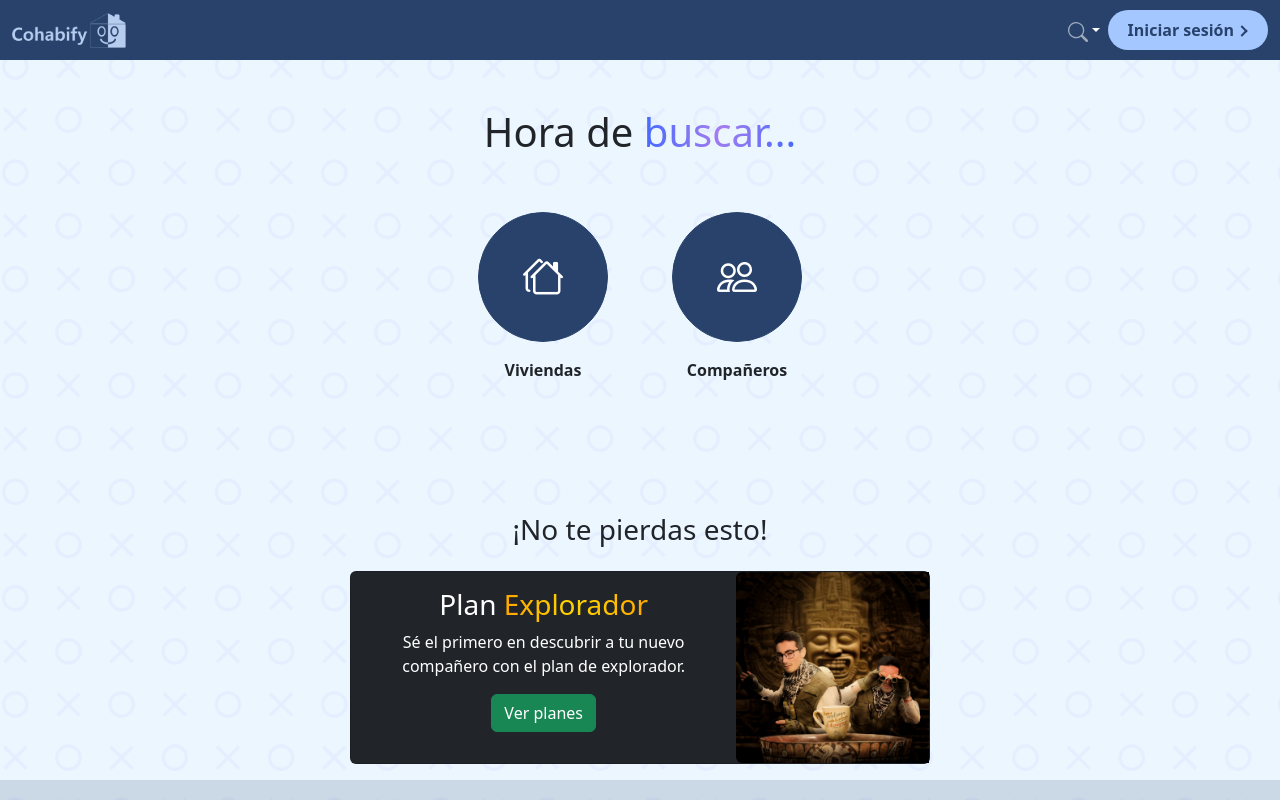
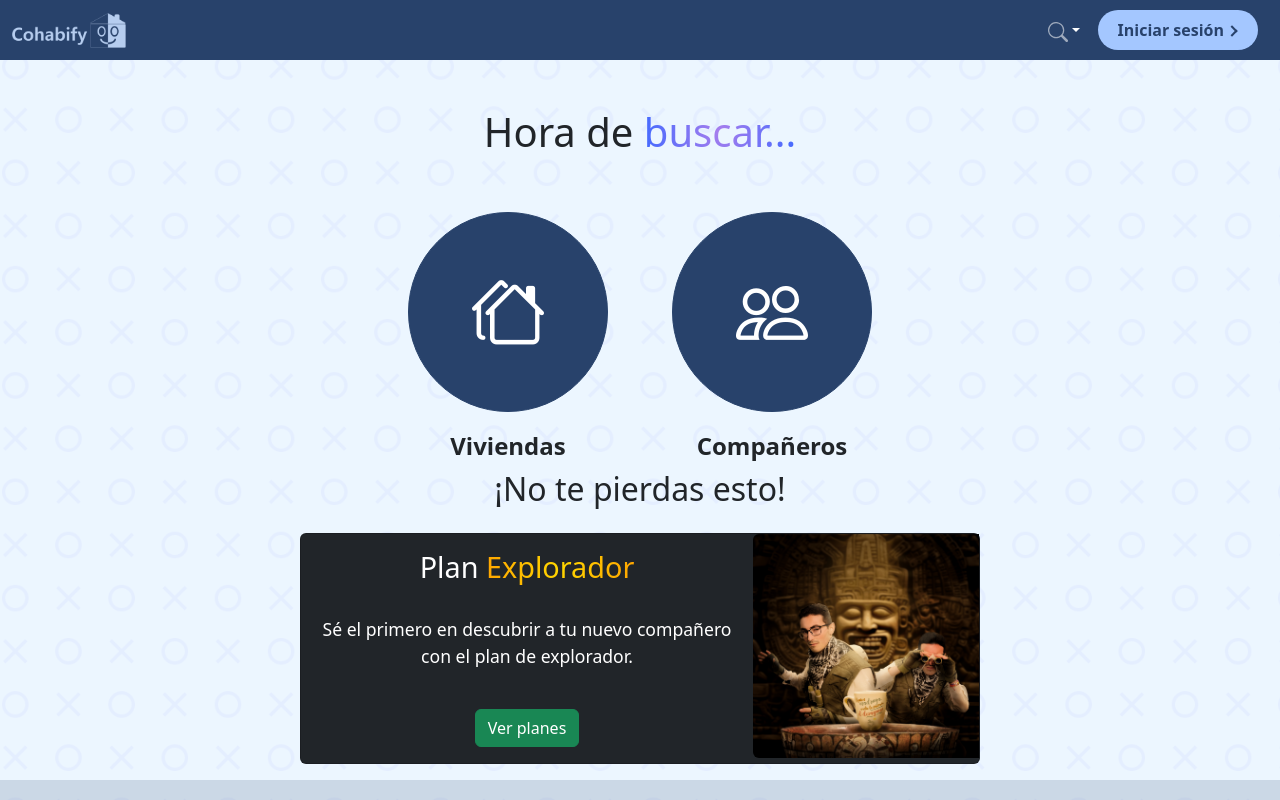
Before and after one commit to Cohabify-ISPP/Cohabify, a Vue app in the folder frontend/: page / in a window 1280 px wide. Shown: the top 800 px of the page. Built offline with nearby package versions, Linux system fonts and the light colour scheme; no server answers.

Commit message:
feat: Mejorado estilo de pantalla principal
Co-Authored-By: Marina Calero <73230580+marcallop7@users.noreply.github.com>

```diff
--- a/frontend/src/components/Main.vue
+++ b/frontend/src/components/Main.vue
@@ -15,33 +15,34 @@ const currentUser = computed(() => store.state.user);
   </div>
   <div class="d-flex flex-row justify-content-center align-items-center">
     <div class="d-flex flex-column align-items-center" style="padding-right: 2rem;">
-        <button class="btn-primary btn-circle btn-xl" @click="$router.push('/advertisements/houses')">
-          <i class="bi bi-houses h1"></i>
+      <button class="btn-primary btn-circle btn-xl" style="width: 200px; height: 200px; font-size: 36px; border-radius: 50%;" @click="$router.push('/advertisements/houses')">
+        <i class="bi bi-houses h1" style="font-size: 2em"></i>
       </button>
-        <b class="mt-3">Viviendas</b>
+      <b class="mt-3" style="font-size: 1.5em">Viviendas</b>
     </div>
     <div class="d-flex flex-column align-items-center" style="padding-left: 2rem;">
-        <button class="btn-primary btn-circle btn-xl" @click="$router.push('/advertisements/users')">
-          <i class="bi bi-people h1"></i>
+      <button class="btn-primary btn-circle btn-xl" style="width: 200px; height: 200px; font-size: 36px; border-radius: 50%;" @click="$router.push('/advertisements/users')">
+        <i class="bi bi-people h1" style="font-size: 2em"></i>
       </button>
-        <b class="mt-3">Compañeros</b>
+      <b class="mt-3" style="font-size: 1.5em">Compañeros</b>
     </div>
   </div>
     <div class="mb-auto">
       <!-- meter aquí relleno para que no quede tan vacío-->
     </div>
     <div class="justify-content-start mt-6 mb-3">
-      <h3>¡No te pierdas esto!</h3>
+      <h3 style="font-size: 2em">¡No te pierdas esto!</h3>
     </div>
     <div class="d-flex align-items-end justify-content-center">
-      <div class="card mb-3 bg-dark" style="max-width: 580px;">
+      <div class="card mb-3 bg-dark" style="max-width: 680px;">
         <div class="row g-0">
-          <div class="col-md-8">
+          <div class="col-md-8 ">
             <div class="card-body">
-              <h3 class="card-title text-white">Plan <span class="gradient-text">Explorador</span></h3>
-              <p class="card-text text-white">Sé el primero en descubrir a tu nuevo compañero con el plan de explorador.</p>
-
-              <a class="btn btn-success" href="/plan" v-if="currentUser.username">Ver planes</a>
+              <h3 class="card-title text-white" style="font-size: 1.8em">Plan <span class="gradient-text">Explorador</span></h3>
+              <br>
+              <p class="card-text text-white" style="font-size: 1.1em;">Sé el primero en descubrir a tu nuevo compañero con el plan de explorador.</p>
+              <br>
+              <a class="btn btn-success" href="/plan" v-if="currentUser.username" style="font-size: 1.1em">Ver planes</a>
               <a class="btn btn-success" href="/login" v-else>Ver planes</a>
             </div>
           </div>
--- a/frontend/src/components/Navbar.vue
+++ b/frontend/src/components/Navbar.vue
@@ -135,7 +135,7 @@ watch(user, (newValue) => {
 
       </ul>
 
-      <div class="dropdown navbar-nav" style="margin-left: 1vw; margin-right: 0px" v-if="isLoggedIn">
+      <div class="dropdown navbar-nav" style="margin-left: 1vw; margin-right: 3px" v-if="isLoggedIn">
         <a
           class="nav-link dropdown-toggle d-flex align-items-center hidden-arrow"
           href="#"
@@ -195,9 +195,9 @@ watch(user, (newValue) => {
         </ul>
       </div>
     </div>
-    <div class="d-flex align-items-center" v-if="!isLoggedIn">
+    <div class="d-flex align-items-center"  style="margin-left: 10px;margin-right: 10px" v-if="!isLoggedIn" >
       <a href="/login" class="text-decoration-none">
-          <button style="width:100%; height: 10%;">Iniciar sesión
+          <button style="width:100%; height: 10%; ">Iniciar sesión
               <div class="arrow-wrapper">
                   <div class="arrow"></div>
               </div>
```
Lines whose indentation alone changed are shown as unchanged.
